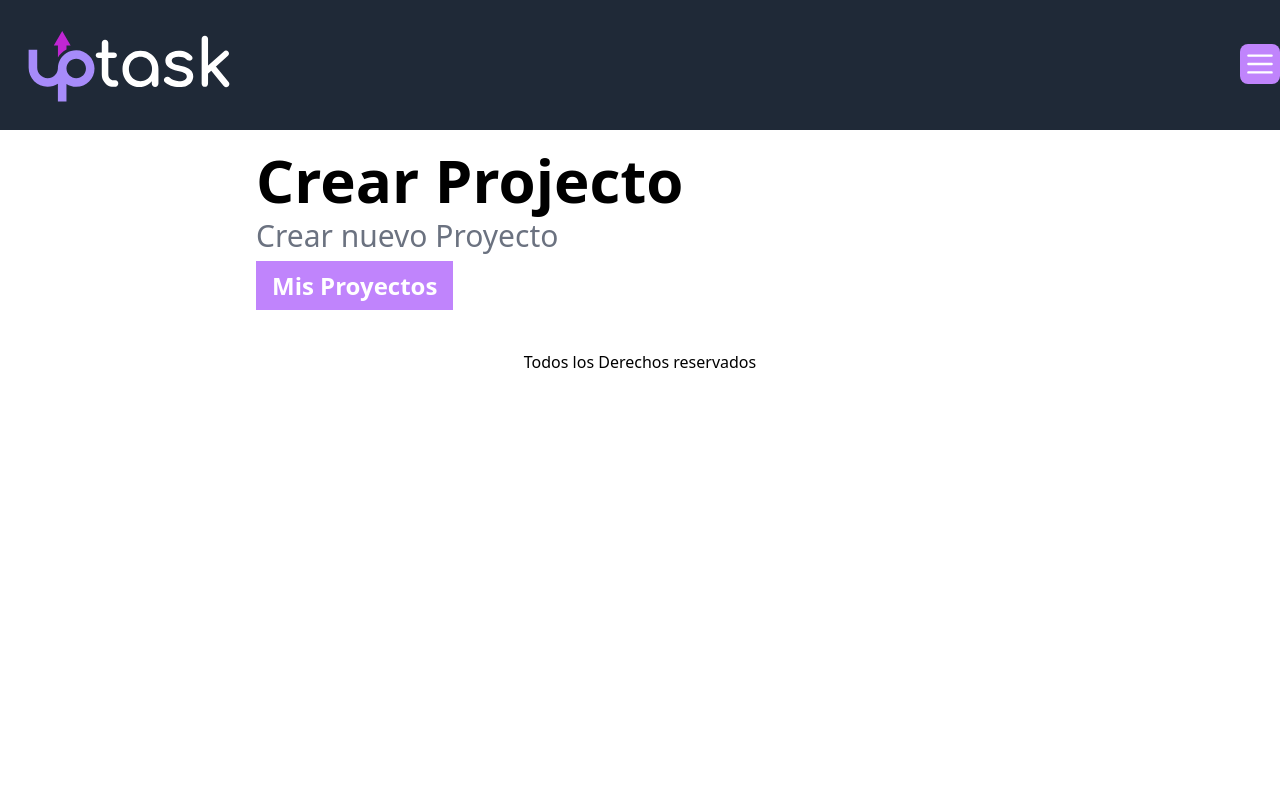
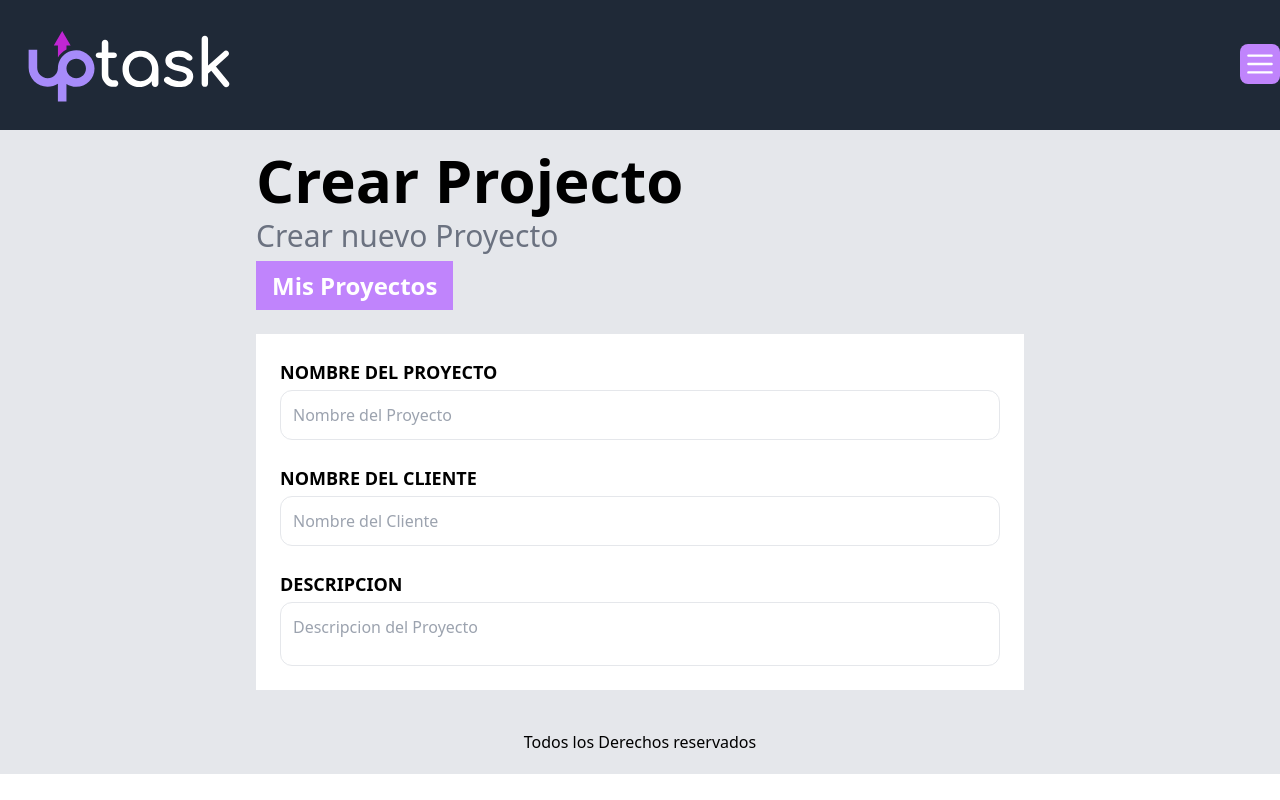
Before and after one commit to Franklin-Gomez/UpTasks, a React (Vite) app: page /projects/createProject in a window 1280 px wide. Built offline with nearby package versions, Linux system fonts and the light colour scheme.

Commit message:
createProject view, with form

```diff
--- a/package.json
+++ b/package.json
@@ -14,6 +14,7 @@
     "@heroicons/react": "^2.1.5",
     "react": "^18.3.1",
     "react-dom": "^18.3.1",
+    "react-hook-form": "^7.53.2",
     "react-router-dom": "^6.27.0"
   },
   "devDependencies": {
--- /dev/null
+++ b/src/components/projects/ProjectForm.tsx
@@ -0,0 +1,47 @@
+import { useForm } from "react-hook-form"
+
+export default function ProjectForm() {
+
+    const { formState : { errors } , } = useForm()
+
+    return (
+        <>
+            <div className="bg-white p-6 grid gap-6">
+
+                <div className="flex flex-col">
+                    <label htmlFor="proyectoName" className="font-bold text-lg uppercase"> Nombre del Proyecto </label>
+                    <input
+                        type="text"
+                        name="proyectoName"
+                        id="proyectoName"
+                        placeholder="Nombre del Proyecto"
+                        className="border border-gray-200 rounded-xl p-3 mt-1"
+                    />
+                </div>
+
+                <div className="flex flex-col">
+                    <label htmlFor="clienteName" className="font-bold text-lg uppercase" > Nombre del Cliente </label>
+                    <input
+                        type="text"
+                        name="clienteName"
+                        id="clienteName"
+                        placeholder="Nombre del Cliente"
+                        className="border border-gray-200 rounded-xl p-3 mt-1"
+                    />
+                </div>
+
+                <div className="flex flex-col">
+                    <label htmlFor="descripcionProyecto" className="font-bold text-lg uppercase"> Descripcion </label>
+                    <textarea
+                        name="descripcionProyecto"
+                        id="descripcionProyecto"
+                        placeholder="Descripcion del Proyecto"
+                        className="border border-gray-200 rounded-xl p-3 mt-1 h-16 w-full resize-none"
+                    />
+                </div>
+
+            </div>
+
+        </>
+    )
+}
--- a/src/layouts/AppLayout.tsx
+++ b/src/layouts/AppLayout.tsx
@@ -5,7 +5,7 @@ import NavMenu from "../components/NavMenu"
 export default function AppLayout() {
     return (
 
-        <div>
+        <div className="bg-gray-200">
 
             <header className="py-5 bg-gray-800">
 
@@ -32,7 +32,7 @@ export default function AppLayout() {
             </header>
 
 
-            <section className="py-5 mx-auto container px-20">
+            <section className="py-5 mx-auto container px-20 ">
 
                 <Outlet/>
 
--- a/src/router.tsx
+++ b/src/router.tsx
@@ -1,7 +1,7 @@
 import { BrowserRouter , Routes , Route } from "react-router-dom"
 import DashboardViews from "./views/DashboardViews"
 import AppLayout from "./layouts/AppLayout"
-import CreateProjectView from "./views/projects/createProjectView"
+import CreateProjectView from "./views/projects/CreateProjectView"
 
 export default function Router() {
 
--- a/src/views/projects/CreateProjectView.tsx
+++ b/src/views/projects/CreateProjectView.tsx
@@ -1,4 +1,5 @@
 import { Link } from "react-router-dom"
+import ProjectForm from "../../components/projects/ProjectForm"
 
 export default function CreateProjectView() {
     return (
@@ -18,13 +19,16 @@ export default function CreateProjectView() {
                     </Link>
                 </nav>
 
+                <form action="" className="bg-white mt-4">
+
+                    <ProjectForm/>
+
+                </form>
+
+
             </div>
 
-            <form action="" method="POST">
 
-
-
-            </form>
         </>
     )
 }
```
Also changed, not shown: 1 other file (tests, documents, lock files or other folders).
